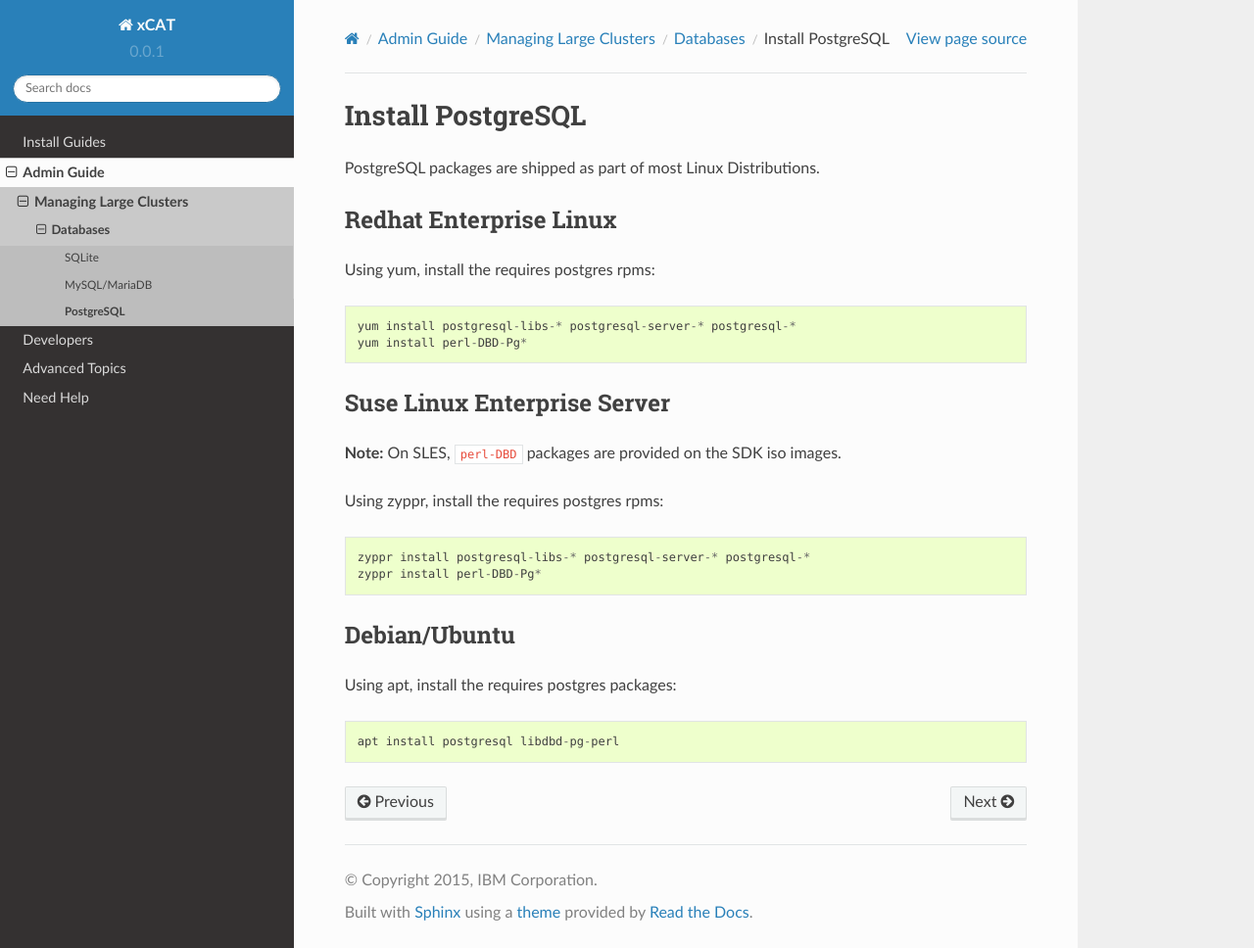
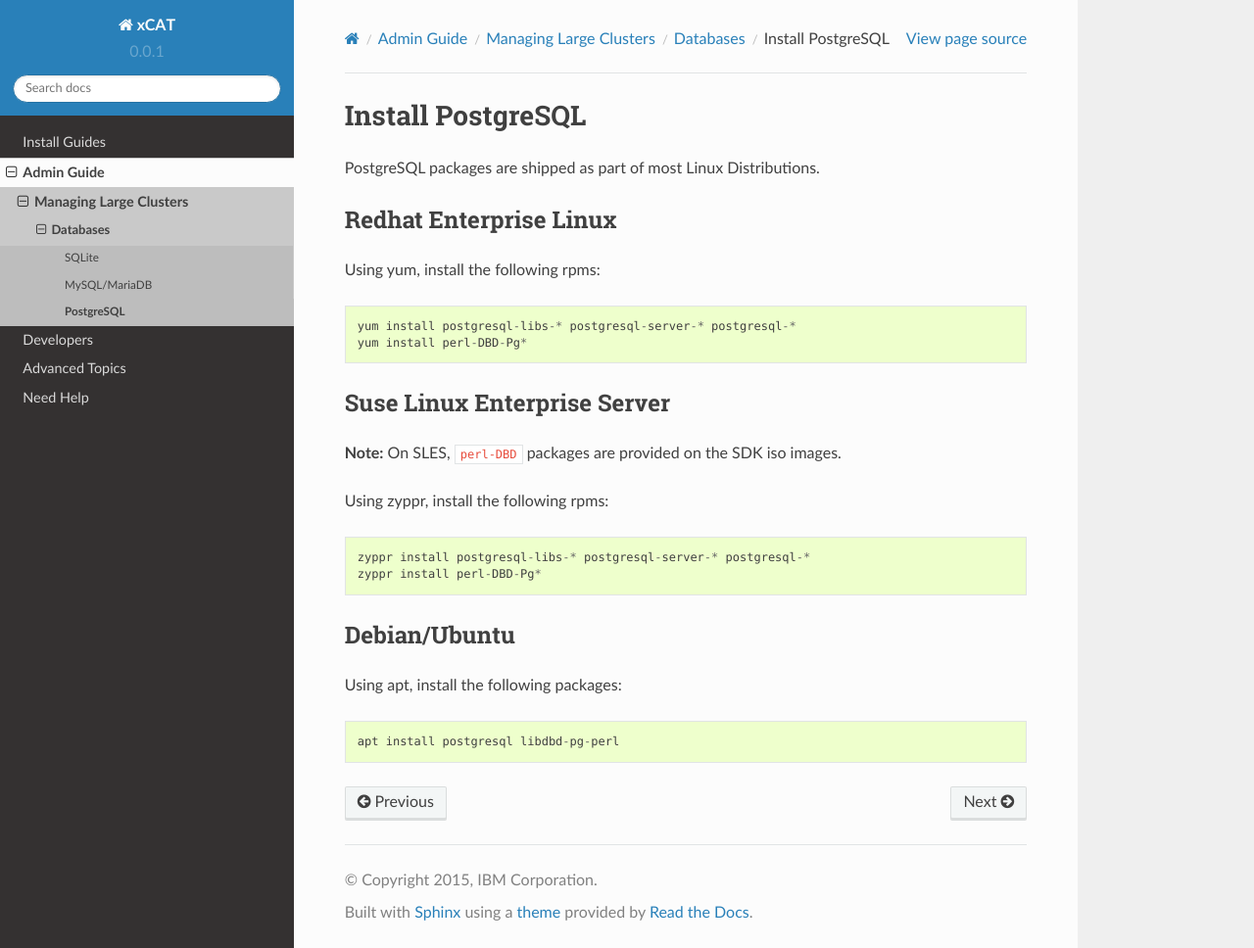
Before and after one commit to junxiawang/xcat-doc, a Sphinx documentation site: the page built from docs/source/guides/admin-guides/large_clusters/databases/postgres_install.rst, in a window 1280 px wide and 968 px high. Shown: the whole window at 98% size. Built offline with Sphinx 7.4.7 and the Read the Docs theme 2.0.0, drawn with Linux system fonts in a browser that asks for light colours; pages that are not in the unit, such as notebooks, are missing from menus.

Commit message:
Clean up some wording in postgres install page

```diff
--- a/docs/source/guides/admin-guides/large_clusters/databases/index.rst
+++ b/docs/source/guides/admin-guides/large_clusters/databases/index.rst
@@ -14,9 +14,11 @@
 
 SQLite database is the default database used by xCAT and is initialized when xCAT is installed on the management node.
 
-SQLite is a small, light-weight, daemon-less database that requires no configuration or maintenance. This database is sufficient for small to moderate size systems ( < 1000 nodes ) when xCAT hierarchy (*service nodes*) is not being used.  The SQLite database cannot be used for hierarchy because service nodes requires remote access to the database and SQLite does not support remote access.
+SQLite is a small, light-weight, daemon-less database that requires no configuration or maintenance.  This database is sufficient for small to moderate size systems ( < 1000 nodes )
 
-For hierarchy, you will need to use one of the following alternate databases.
+**The SQLite database can NOT be used for xCAT hierarchy support because service nodes requires remote access to the database and SQLite does NOT support remote access.**
+
+For xCAT hierarchy, you will need to use one of the following alternate databases:
 
 MySQL/MariaDB
 -------------
--- a/docs/source/guides/admin-guides/large_clusters/databases/postgres_install.rst
+++ b/docs/source/guides/admin-guides/large_clusters/databases/postgres_install.rst
@@ -7,7 +7,7 @@
 Redhat Enterprise Linux
 -----------------------
 
-Using yum, install the requires postgres rpms: ::
+Using yum, install the following rpms: ::
 
     yum install postgresql-libs-* postgresql-server-* postgresql-*
     yum install perl-DBD-Pg*
@@ -18,7 +18,7 @@
 
 **Note:** On SLES, ``perl-DBD`` packages are provided on the SDK iso images.
 
-Using zyppr, install the requires postgres rpms: ::
+Using zyppr, install the following rpms: ::
 
     zyppr install postgresql-libs-* postgresql-server-* postgresql-*
     zyppr install perl-DBD-Pg*
@@ -27,6 +27,6 @@
 Debian/Ubuntu
 -------------
 
-Using apt, install the requires postgres packages: ::
+Using apt, install the following packages: ::
 
     apt install postgresql libdbd-pg-perl
```
